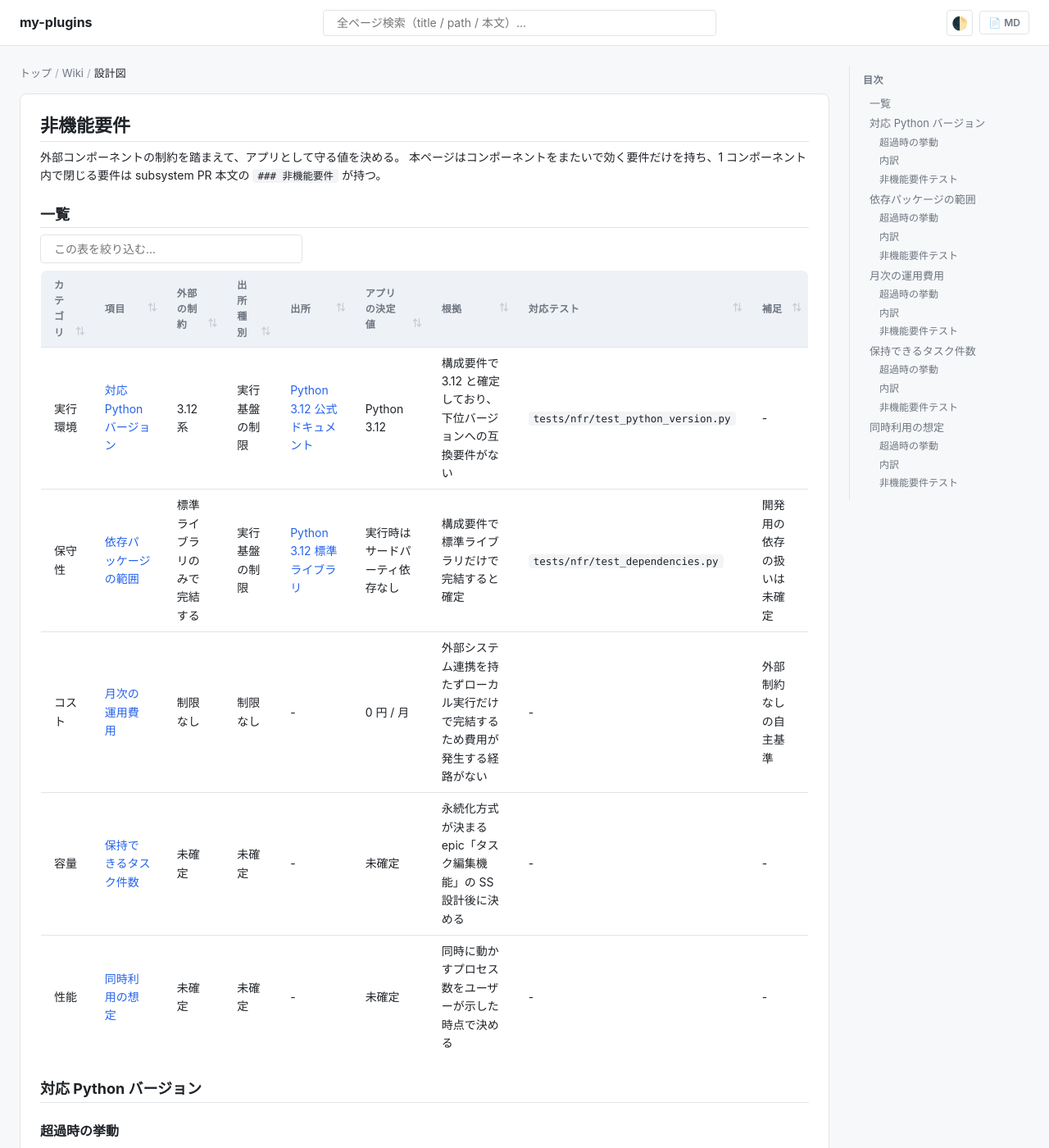
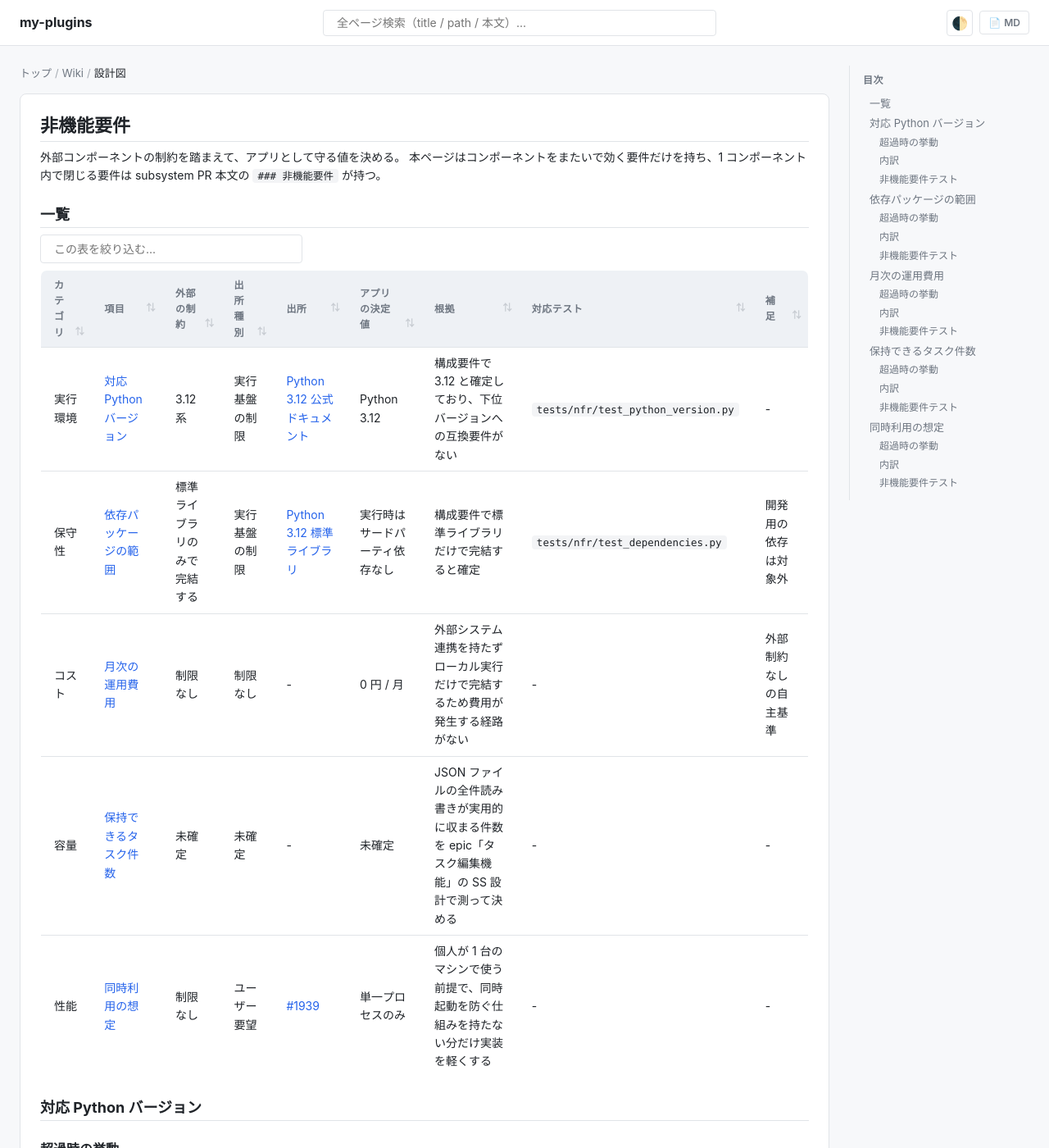
Before and after one commit to shuhei1101/ai-monitor-e2e, a Jekyll site: the page built from docs/wiki/設計図/非機能要件.md, in a window 1280 px wide and 1400 px high. Shown: the whole window at 82% size. Built offline with Jekyll 4.4.1, drawn with Linux system fonts in a browser that asks for light colours; our own code applies the rules of GitHub Pages for plain Markdown files; some of the changed text lies outside the part shown.

Commit message:
docs: 確定した保存方式・依存範囲・同時利用の想定を反映する

```diff
--- a/docs/wiki/設計図/非機能要件.md
+++ b/docs/wiki/設計図/非機能要件.md
@@ -8,10 +8,10 @@
 | カテゴリ | 項目 | 外部の制約 | 出所種別 | 出所 | アプリの決定値 | 根拠 | 対応テスト | 補足 |
 | --- | --- | --- | --- | --- | --- | --- | --- | --- |
 | 実行環境 | [対応 Python バージョン](#対応-python-バージョン) | 3.12 系 | 実行基盤の制限 | [Python 3.12 公式ドキュメント](https://docs.python.org/3.12/) | Python 3.12 | 構成要件で 3.12 と確定しており、下位バージョンへの互換要件がない | `tests/nfr/test_python_version.py` | - |
-| 保守性 | [依存パッケージの範囲](#依存パッケージの範囲) | 標準ライブラリのみで完結する | 実行基盤の制限 | [Python 3.12 標準ライブラリ](https://docs.python.org/3.12/library/index.html) | 実行時はサードパーティ依存なし | 構成要件で標準ライブラリだけで完結すると確定 | `tests/nfr/test_dependencies.py` | 開発用の依存の扱いは未確定 |
+| 保守性 | [依存パッケージの範囲](#依存パッケージの範囲) | 標準ライブラリのみで完結する | 実行基盤の制限 | [Python 3.12 標準ライブラリ](https://docs.python.org/3.12/library/index.html) | 実行時はサードパーティ依存なし | 構成要件で標準ライブラリだけで完結すると確定 | `tests/nfr/test_dependencies.py` | 開発用の依存は対象外 |
 | コスト | [月次の運用費用](#月次の運用費用) | 制限なし | 制限なし | - | 0 円 / 月 | 外部システム連携を持たずローカル実行だけで完結するため費用が発生する経路がない | - | 外部制約なしの自主基準 |
-| 容量 | [保持できるタスク件数](#保持できるタスク件数) | 未確定 | 未確定 | - | 未確定 | 永続化方式が決まる epic「タスク編集機能」の SS 設計後に決める | - | - |
-| 性能 | [同時利用の想定](#同時利用の想定) | 未確定 | 未確定 | - | 未確定 | 同時に動かすプロセス数をユーザーが示した時点で決める | - | - |
+| 容量 | [保持できるタスク件数](#保持できるタスク件数) | 未確定 | 未確定 | - | 未確定 | JSON ファイルの全件読み書きが実用的に収まる件数を epic「タスク編集機能」の SS 設計で測って決める | - | - |
+| 性能 | [同時利用の想定](#同時利用の想定) | 制限なし | ユーザー要望 | [#1939](https://github.com/shuhei1101/ai-monitor-e2e/pull/1939#discussion_r3725765582) | 単一プロセスのみ | 個人が 1 台のマシンで使う前提で、同時起動を防ぐ仕組みを持たない分だけ実装を軽くする | - | - |
 
 ## 対応 Python バージョン
 
@@ -80,7 +80,10 @@
 
 ### 超過時の挙動
 
-なし
+なし。
+
+単一プロセスのみを前提とするため、2 つ目のプロセスの起動を検知する仕組みも、保存先への同時書き込みを防ぐ仕組みも持たない。
+同時に書き込んだ場合、後から書いた内容が先の内容を上書きする。
 
 ### 内訳
 
```
Also changed, not shown: docs/wiki/設計図/アーキテクチャ図.md (+1 -1 lines), README.md.
